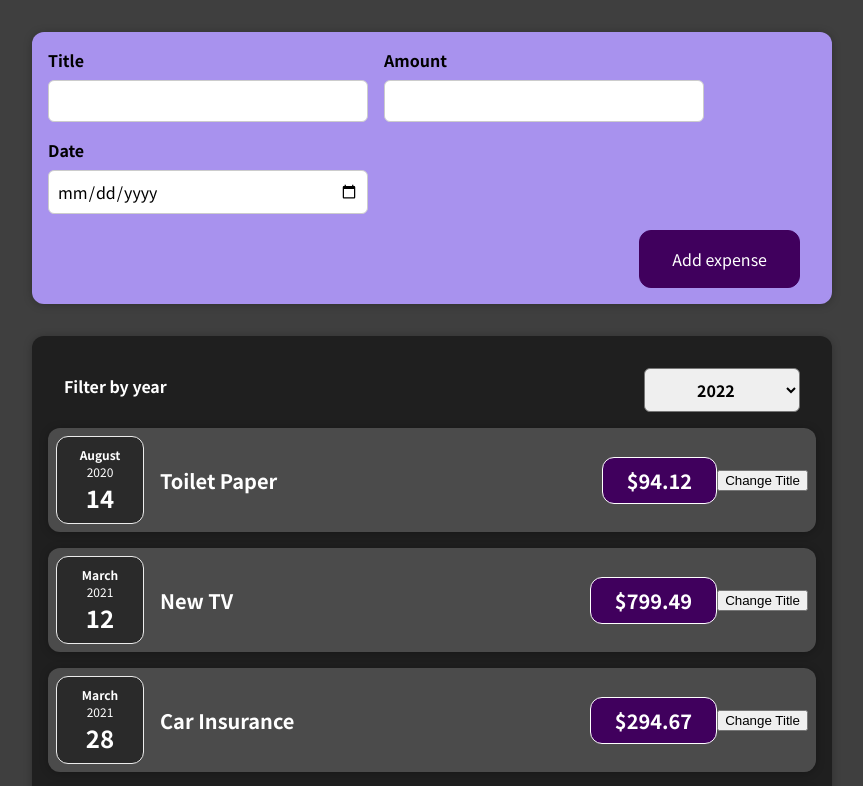
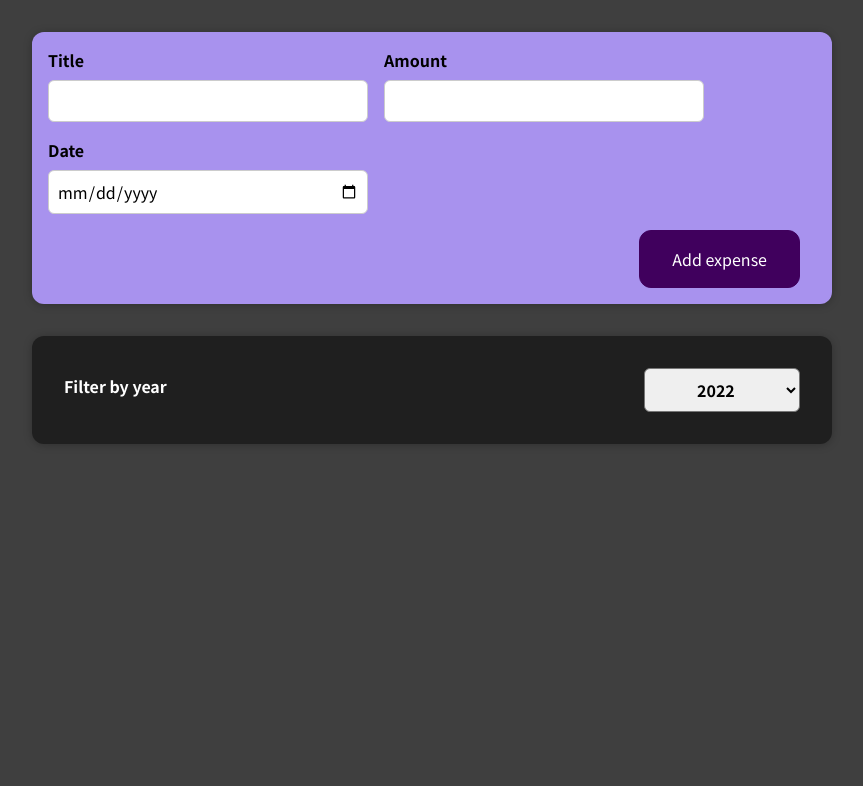
Before and after one commit to ZeljkoDe/react-the-complete-guide, a React (Create React App) app in the folder 01-starting-setup/: page / in a window 1280 px wide. Shown: the top 786 px of the page, without its empty margins (208-1071 px from the left). Built offline with nearby package versions, Linux system fonts and the light colour scheme.

Commit message:
Assignment 3: Time to Practice: Working with Lists - my solution

```diff
--- a/01-starting-setup/src/components/Expenses/Expenses.js
+++ b/01-starting-setup/src/components/Expenses/Expenses.js
@@ -19,7 +19,7 @@ const Expenses = ({ expenses }) => {
             </div>
 
             {
-                expenses.map(item => (
+                expenses.filter(item => item.date.getFullYear().toString() === filteredYear).map(item => (
                     <ExpenseItem
                         key={item.id}
                         title={item.title}
```
Also changed, not shown: 1 other file (tests, documents, lock files or other folders).
